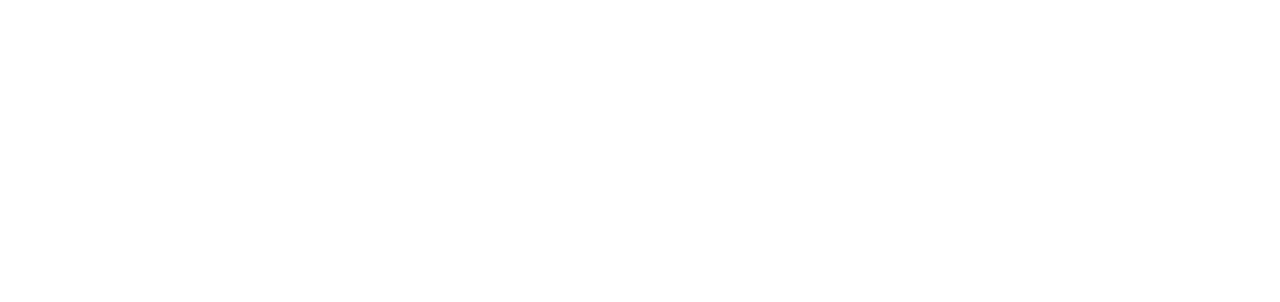
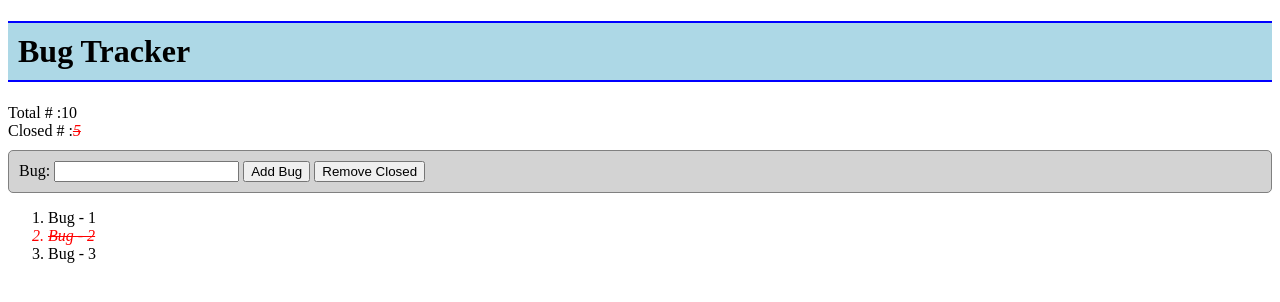
Before and after one commit to tkmagesh/Cisco-Angular-Mar-2015, a plain HTML site: page Day-02/01-BugTracker/index.html in a window 1280 px wide. Drawn offline with Linux system fonts and the light colour scheme.

Commit message:
Bug Tracker - Seed - With HTML

```diff
--- a/Day-02/01-BugTracker/index.html
+++ b/Day-02/01-BugTracker/index.html
@@ -3,20 +3,68 @@
 <head>
     <meta charset="UTF-8">
     <title>Bug Tracker</title>
+    <style>
+    .closed {
+        color : red;
+        text-decoration: line-through;
+        font-style: italic;
+    }
+        h1{
+            border-top : 2px solid blue;
+            border-bottom : 2px solid blue;
+            background-color: lightblue;
+            padding: 10px;
+        }
+        .bugEntry {
+            margin-top: 10px;
+            border : 1px solid gray;
+            background-color: lightgray;
+            padding: 10px;
+            border-radius: 5px;
+        }
+        li{
+            cursor: pointer;
+        }
+    </style>
     <script src="angular.js"></script>
 
     <script type="text/usecases">
         1. Display a list of bugs
         2. Add a new bug
         3. Toggle the bugs status (open/closed)
-        4. Search the bugs
-        5. Sort
-        6. Persist the bugs in local storage
-        7. Persist the bugs in the server
-        8. Add data validation
+        4. Remove closed bugs
+        5. Display status
+        6. Search the bugs
+        7. Sort
+        8. Persist the bugs in local storage
+        9. Persist the bugs in the server
+        10. Add data validation
     </script>
 </head>
 <body>
+    <h1>Bug Tracker</h1>
+    <div class="content">
+       <div>
+            <div>
+               <span>Total # :</span><span>10</span>
+            </div>
+           <div>
+               <span>Closed # :</span><span class="closed">5</span>
+           </div>
+
+       </div>
+        <div class="bugEntry">
+            <label for="">Bug:</label>
+            <input type="text" name="" id="">
+            <input type="button" value="Add Bug">
+            <input type="button" value="Remove Closed">
+        </div>
+        <ol>
+            <li>Bug - 1</li>
+            <li class="closed">Bug - 2</li>
+            <li>Bug - 3</li>
+        </ol>
+    </div>
 
 </body>
 </html>
```
